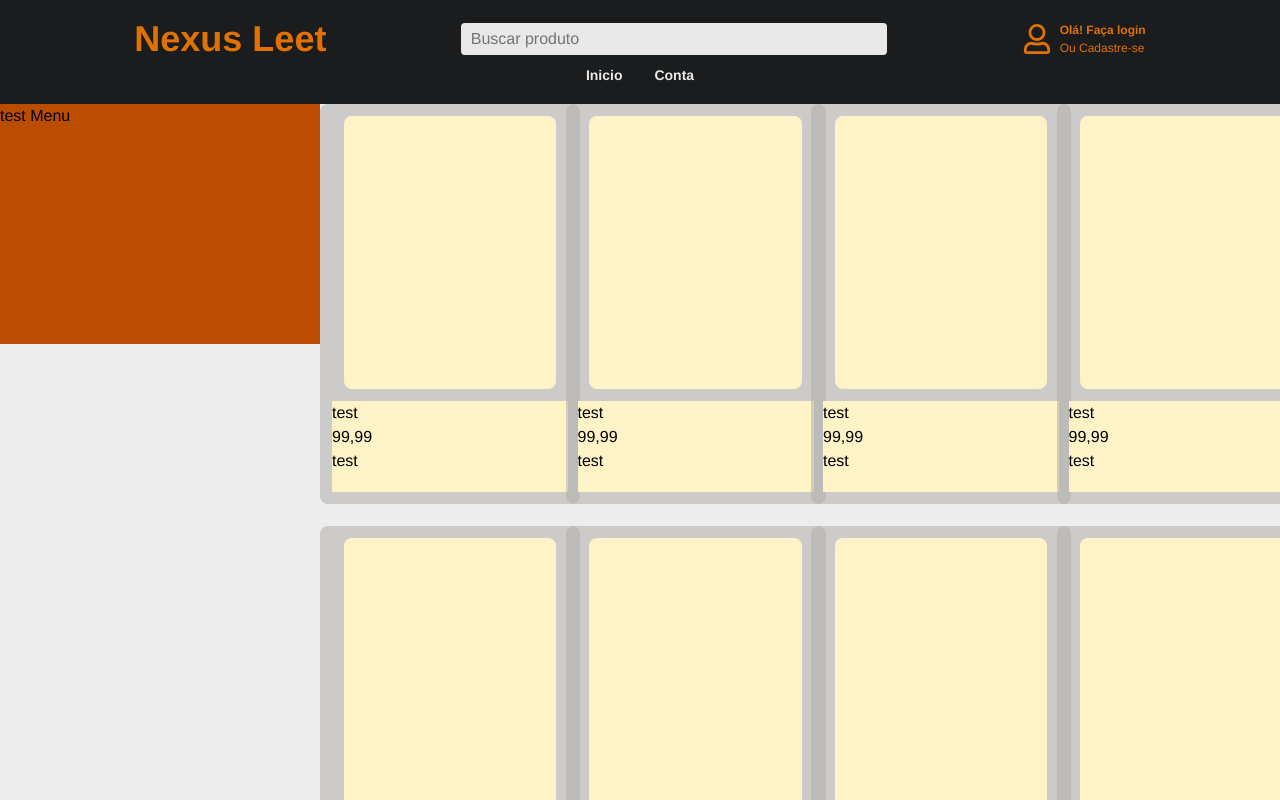
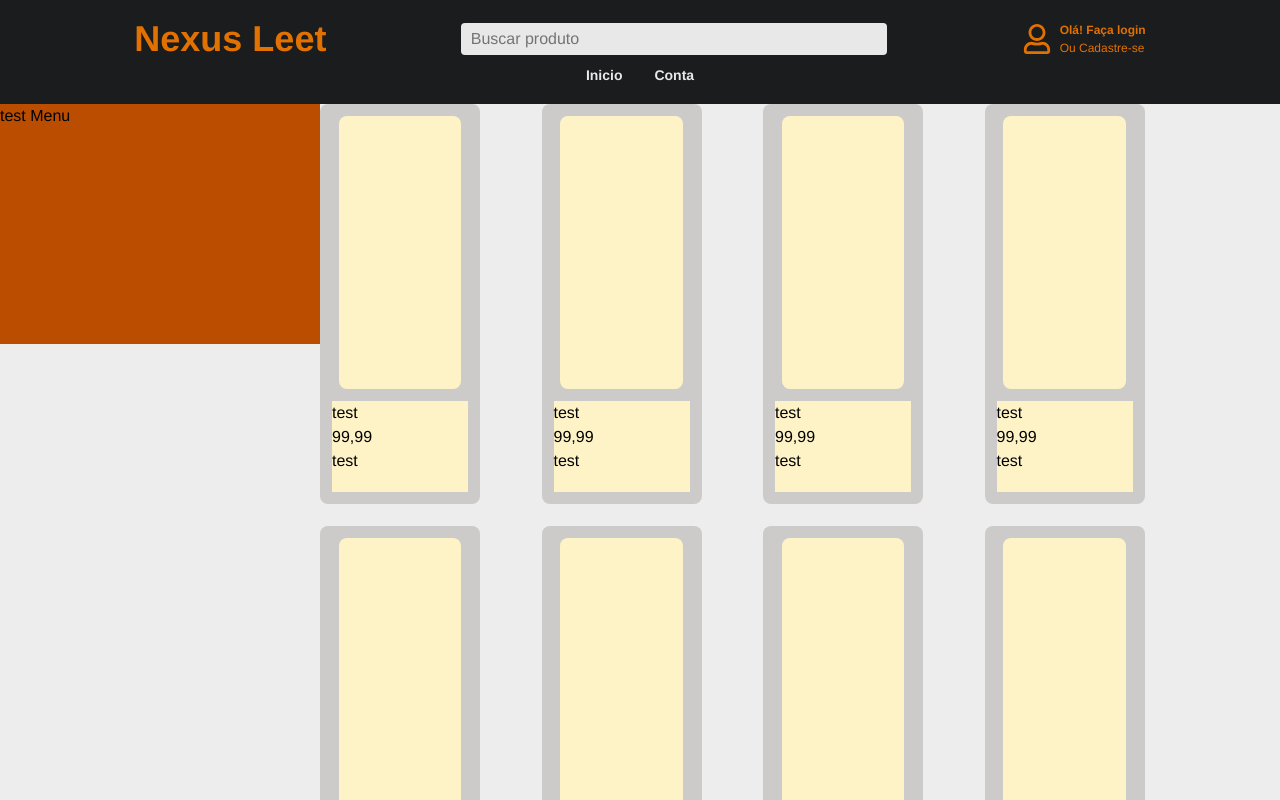
Before and after one commit to gustavocarvalho-ra/NextJs-NexusLeet, a Next.js app: page / in a window 1280 px wide. Built offline with nearby package versions, Linux system fonts and the light colour scheme; no server answers.

Commit message:
feat: restructure Card layout and adjust grid properties in main page

```diff
--- a/src/app/components/ui/Product/Card.tsx
+++ b/src/app/components/ui/Product/Card.tsx
@@ -9,7 +9,7 @@ interface CardProps {
 
 export default function Card({id, Name, Price, Type}: CardProps) {
   return (
-    <Link href={`/products/${id}`} className="bg-(--grey) min-w-65 h-100 p-3 flex items-center flex-col gap-3 rounded-lg transition duration-250 ease-in-out hover:shadow-lg/40 cursor-pointer">
+    <Link href={`/products/${id}`} className="bg-(--grey) w-40 h-100 p-3 flex items-center flex-col gap-3 rounded-lg transition duration-250 ease-in-out hover:shadow-lg/40 cursor-pointer">
       <div className="bg-amber-100 w-[90%] h-3/4 rounded-lg"></div>
       <div className="bg-amber-100 w-full h-1/4">
         <h1>{Name}</h1>
--- a/src/app/pag/main/page.tsx
+++ b/src/app/pag/main/page.tsx
@@ -9,11 +9,13 @@ export default function Main() {
     <div className="w-screen h-screen flex flex-col">
       <Header />
       <div className='w-full h-full flex'>
+
         <div className='w-1/4'>
           <MenuCategoria className=''/>
         </div>
-        <div className='w-3/4 min-h-screen grid grid-cols-4 gap-5.5 flex-wrap '>
 
+        <div className='w-3/4 min-h-screen'>
+          <div className='w-[90%] grid grid-cols-4 gap-5.5 flex-wrap'>
             <Card id={1} Name="test" Price="99,99" Type="test"/>
             <Card id={1} Name="test" Price="99,99" Type="test"/>
             <Card id={1} Name="test" Price="99,99" Type="test"/>
@@ -30,5 +32,6 @@ export default function Main() {
           </div>
         </div>
       </div>
+    </div>
   );
 }
```
Lines whose indentation alone changed are shown as unchanged.
